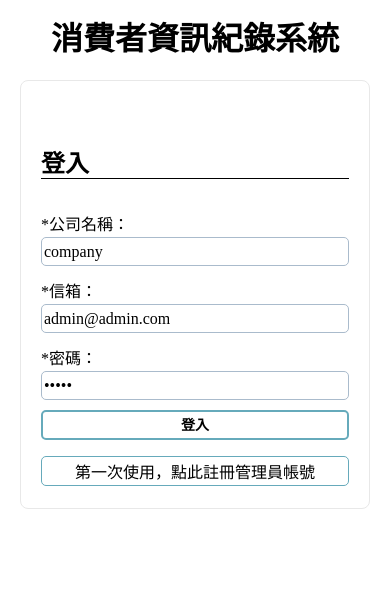
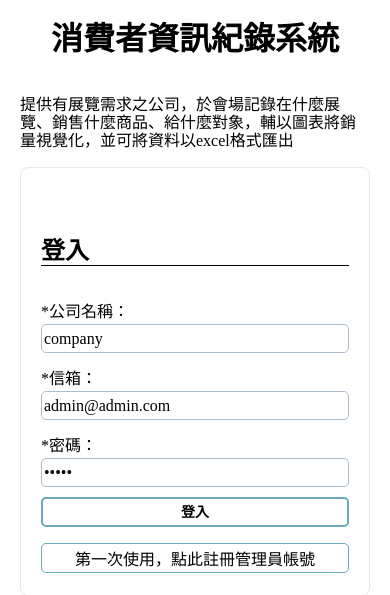
Before and after one commit to juiyilin/order-form, a Flask app: page / in a window 390 px wide. Shown: the part 51-646 px from the top of the page. Run offline with Flask 2, Linux system fonts and the light colour scheme; data that the repository does not hold is empty.

Commit message:
add summary in index

```diff
--- a/static/css/base.css
+++ b/static/css/base.css
@@ -200,7 +200,6 @@ a#back {
 @media (max-width:750px) {
     .right-2 {
         display: none;
-        /* display: flex; */
         flex-direction: column;
         justify-content: space-evenly;
         align-items: center;
@@ -212,6 +211,7 @@ a#back {
         padding: 0;
         width: 100px;
         height: 120px;
+        background-color: #ffffff;
     }
 
     .right-2 .fold1 {
--- a/static/css/index.css
+++ b/static/css/index.css
@@ -4,9 +4,9 @@
     margin: 0 auto;
 }
 
-#content>h1 {
+#content>#summary {
     display: flex;
-    align-items: center;
+    flex-direction: column;
     justify-content: center;
     width: 45%;
 }
@@ -26,8 +26,8 @@ form {
         display: block;
     }
 
-    #content>h1 {
-        text-align: center;
+    #content>#summary {
+        align-items: center;
         width: 100%;
     }
 
--- a/templates/index.html
+++ b/templates/index.html
@@ -9,7 +9,10 @@
 
 {% block content %}
 <div id="content">
-    <h1>消費者資訊紀錄系統</h1>
+    <div id="summary">
+        <h1>消費者資訊紀錄系統</h1>
+        <p>提供有展覽需求之公司，於會場記錄在什麼展覽、銷售什麼商品、給什麼對象，輔以圖表將銷量視覺化，並可將資料以excel格式匯出</p>
+    </div>
     <form id="login-form">
         <h2>登入</h2>
         <p>*公司名稱：</p><input type="text" value="company" required>
```
